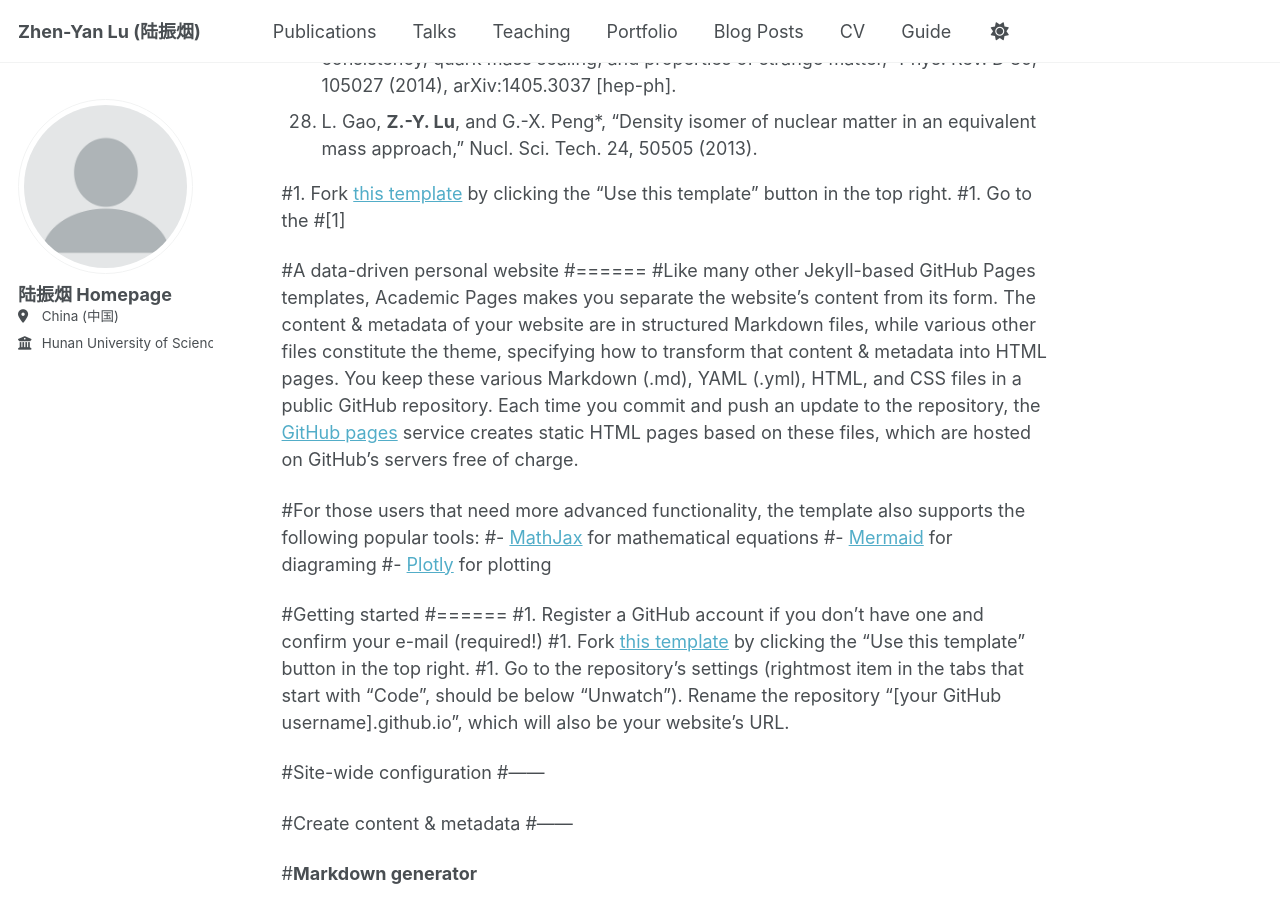
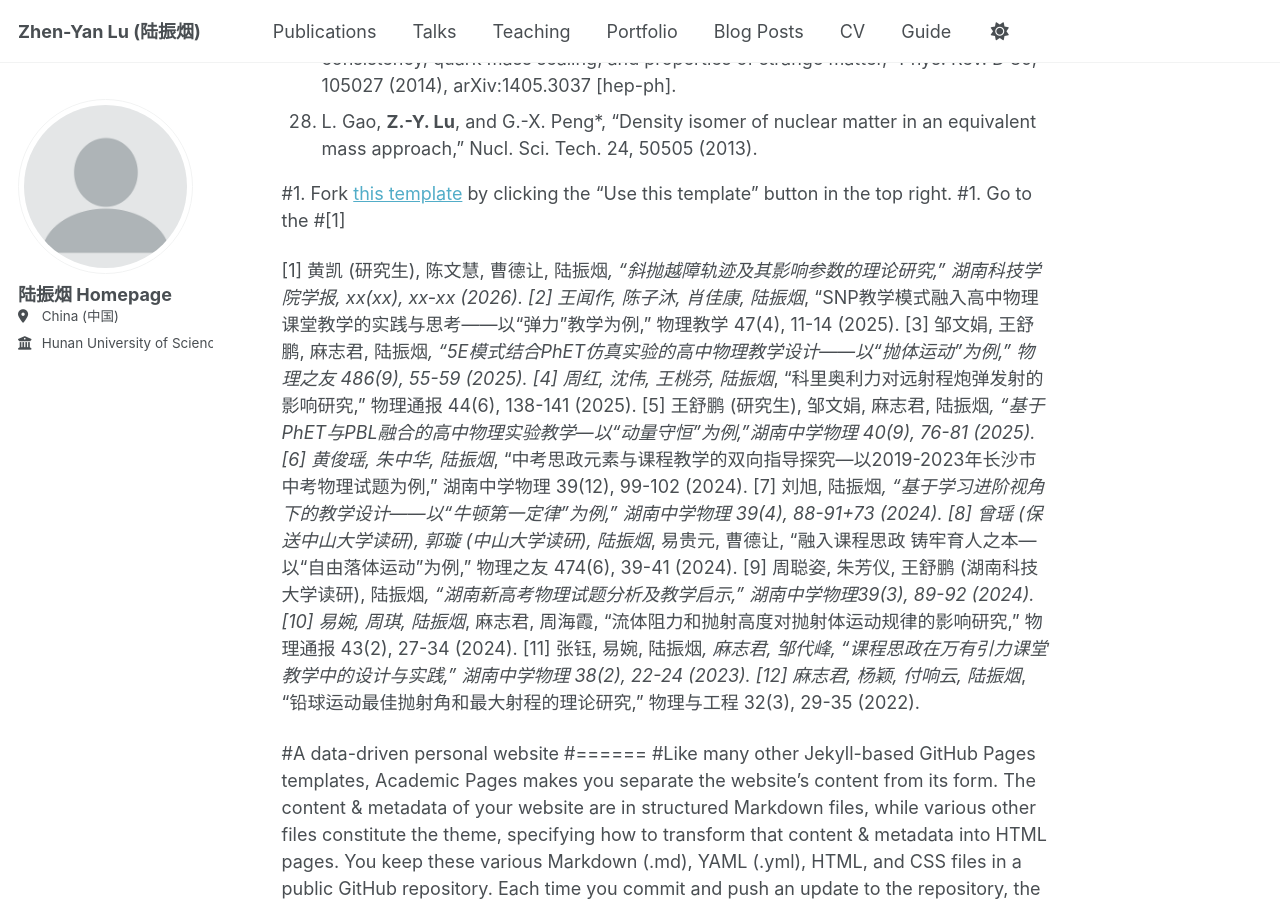
Before and after one commit to luzhenyan-stack/luzhenyan.github.io, a Jekyll site: the page built from _pages/about.md, in a window 1280 px wide and 900 px high, scrolled down 2379 px. Built offline with Jekyll 4.4.1, drawn with Linux system fonts in a browser that asks for light colours; a script that is not in the unit is left out.

Commit message:
Update about.md

```diff
--- a/_pages/about.md
+++ b/_pages/about.md
@@ -42,6 +42,21 @@ redirect_from:
 #[1]
 
 
+
+[1]	黄凯 (研究生), 陈文慧, 曹德让, 陆振烟*, “斜抛越障轨迹及其影响参数的理论研究,” 湖南科技学院学报, xx(xx), xx-xx (2026).
+[2]	王闻作, 陈子沐, 肖佳康, 陆振烟*, “SNP教学模式融入高中物理课堂教学的实践与思考——以“弹力”教学为例,” 物理教学 47(4), 11-14 (2025).
+[3]	邹文娟, 王舒鹏, 麻志君, 陆振烟*, “5E模式结合PhET仿真实验的高中物理教学设计——以“抛体运动”为例,” 物理之友  486(9), 55-59 (2025).
+[4]	周红, 沈伟, 王桃芬, 陆振烟*, “科里奥利力对远射程炮弹发射的影响研究,” 物理通报 44(6), 138-141 (2025).
+[5]	王舒鹏 (研究生), 邹文娟, 麻志君, 陆振烟*, “基于PhET与PBL融合的高中物理实验教学—以“动量守恒”为例,”湖南中学物理 40(9), 76-81 (2025).
+[6]	黄俊瑶, 朱中华, 陆振烟*, “中考思政元素与课程教学的双向指导探究—以2019-2023年长沙市中考物理试题为例,” 湖南中学物理 39(12), 99-102 (2024).
+[7]	刘旭, 陆振烟*, “基于学习进阶视角下的教学设计——以“牛顿第一定律”为例,” 湖南中学物理 39(4), 88-91+73 (2024).
+[8]	曾瑶 (保送中山大学读研), 郭璇 (中山大学读研), 陆振烟*, 易贵元, 曹德让, “融入课程思政 铸牢育人之本—以“自由落体运动”为例,” 物理之友 474(6), 39-41 (2024).
+[9]	周聪姿, 朱芳仪, 王舒鹏 (湖南科技大学读研), 陆振烟*, “湖南新高考物理试题分析及教学启示,” 湖南中学物理39(3), 89-92 (2024).
+[10]	易婉, 周琪, 陆振烟*, 麻志君, 周海霞, “流体阻力和抛射高度对抛射体运动规律的影响研究,” 物理通报 43(2), 27-34 (2024).
+[11]	张钰, 易婉, 陆振烟*, 麻志君, 邹代峰, “课程思政在万有引力课堂教学中的设计与实践,” 湖南中学物理 38(2), 22-24 (2023).
+[12]	麻志君, 杨颖, 付响云, 陆振烟*, “铅球运动最佳抛射角和最大射程的理论研究,” 物理与工程 32(3), 29-35 (2022).
+
+
 #A data-driven personal website
 #======
 #Like many other Jekyll-based GitHub Pages templates, Academic Pages makes you separate the website's content from its form. The content & metadata of your website are in structured Markdown files, while various other files constitute the theme, specifying how to transform that content & metadata into HTML pages. You keep these various Markdown (.md), YAML (.yml), HTML, and CSS files in a public GitHub repository. Each time you commit and push an update to the repository, the [GitHub pages](https://pages.github.com/) service creates static HTML pages based on these files, which are hosted on GitHub's servers free of charge.
```
